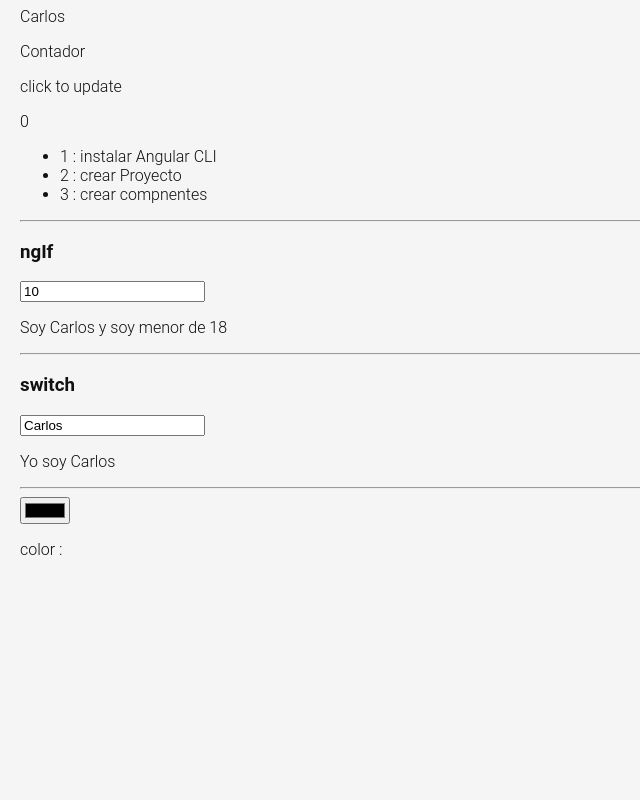
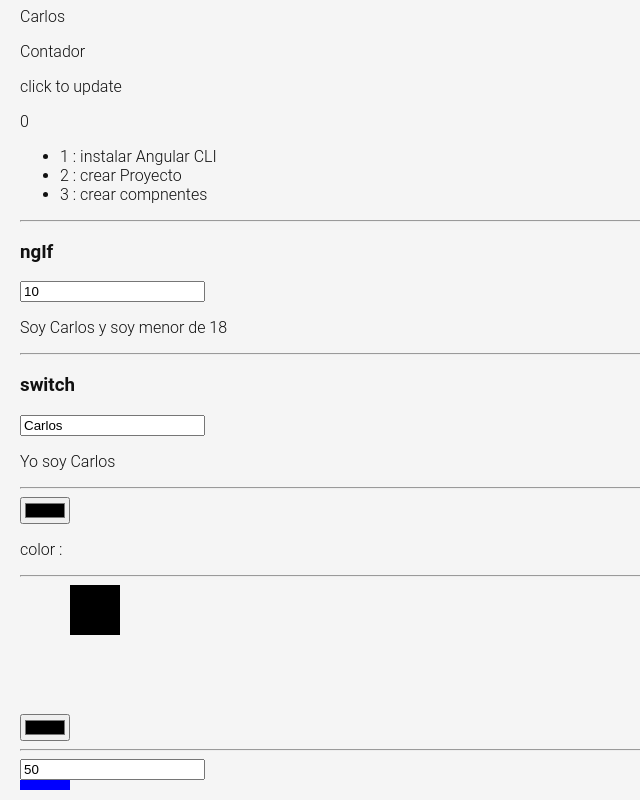
Before and after one commit to MrPerales/CursoAngular-, an Angular app: page /labs in a window 1280 px wide. Shown: the part 892-1692 px from the top of the page, without its empty margins (0-640 px from the left). Before the commit the page ends 1477 px from the top, so only its background shows below. Built offline with nearby package versions, Linux system fonts and the light colour scheme.

Commit message:
add : styles with formControl

```diff
--- a/src/app/pages/labs/labs.component.css
+++ b/src/app/pages/labs/labs.component.css
@@ -5,3 +5,8 @@
 .container {
   padding: 20px 10px 10px 20px;
 }
+.box {
+  height: 10px;
+  display: block;
+  background-color: blue;
+}
--- a/src/app/pages/labs/labs.component.html
+++ b/src/app/pages/labs/labs.component.html
@@ -73,4 +73,22 @@
   <hr />
   <input type="color" [formControl]="colorCtrl" />
   <p>color : {{ colorCtrl.value }}</p>
+
+  <hr />
+
+  <input type="color" [formControl]="colorCtrl" />
+  <svg>
+    <g>
+      <rect
+        x="0"
+        y="0"
+        height="50"
+        width="50"
+        [attr.fill]="colorCtrl.value"
+      ></rect>
+    </g>
+  </svg>
+  <hr />
+  <input type="number" [formControl]="widthCtrl" />
+  <span class="box" [style.width.px]="widthCtrl.value"></span>
 </div>
--- a/src/app/pages/labs/labs.component.ts
+++ b/src/app/pages/labs/labs.component.ts
@@ -29,6 +29,9 @@
       'https://upload.wikimedia.org/wikipedia/commons/thumb/c/c2/GitHub_Invertocat_Logo.svg/1200px-GitHub_Invertocat_Logo.svg.png',
   });
   colorCtrl = new FormControl();
+  widthCtrl = new FormControl(50, {
+    nonNullable: true,
+  });
   constructor() {
     // suscribe para estar escuchando los cambios
     this.colorCtrl.valueChanges.subscribe((value) => console.log(value));
```
